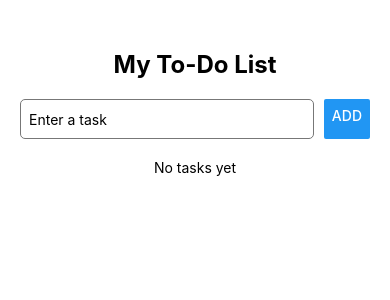
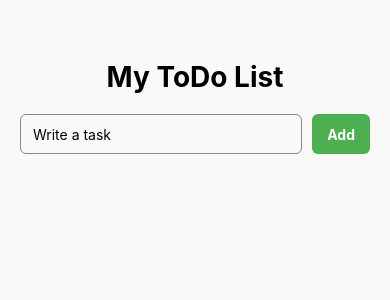
Before and after one commit to Dulanga2002/ToDoApp, a React Native app: screen / in a window 390 px wide. Shown: the top 300 px of the page. Built offline with nearby package versions, Linux system fonts and the light colour scheme.

Commit message:
change the design app

```diff
--- a/App.js
+++ b/App.js
@@ -1,42 +1,50 @@
 import React, { useState } from 'react';
-import { View, Text, TextInput, Button, FlatList, StyleSheet, TouchableOpacity } from 'react-native';
+import { StyleSheet, Text, View, TextInput, TouchableOpacity, FlatList } from 'react-native';
 
 export default function App() {
   const [task, setTask] = useState('');
-  const [tasks, setTasks] = useState([]);
+  const [taskItems, setTaskItems] = useState([]);
 
   const addTask = () => {
-    if (task.trim() === '') return;
-    setTasks([...tasks, { key: Date.now().toString(), text: task }]);
-    setTask('');
+    if (task.trim()) {
+      setTaskItems([...taskItems, task.trim()]);
+      setTask('');
+    }
   };
 
-  const removeTask = (key) => {
-    setTasks(tasks.filter(item => item.key !== key));
+  const deleteTask = (index) => {
+    let itemsCopy = [...taskItems];
+    itemsCopy.splice(index, 1);
+    setTaskItems(itemsCopy);
   };
 
   return (
     <View style={styles.container}>
-      <Text style={styles.title}>My To-Do List</Text>
+      <Text style={styles.title}>My ToDo List</Text>
 
-      <View style={styles.inputContainer}>
+      <View style={styles.inputWrapper}>
         <TextInput
           style={styles.input}
-          placeholder="Enter a task"
+          placeholder="Write a task"
           value={task}
-          onChangeText={setTask}
+          onChangeText={text => setTask(text)}
         />
-        <Button title="Add" onPress={addTask} />
+        <TouchableOpacity style={styles.addButton} onPress={addTask}>
+          <Text style={styles.addButtonText}>Add</Text>
+        </TouchableOpacity>
       </View>
 
       <FlatList
-        data={tasks}
-        renderItem={({ item }) => (
-          <TouchableOpacity onPress={() => removeTask(item.key)}>
-            <Text style={styles.task}>{item.text}</Text>
-          </TouchableOpacity>
+        data={taskItems}
+        keyExtractor={(item, index) => index.toString()}
+        renderItem={({ item, index }) => (
+          <View style={styles.taskItem}>
+            <Text style={styles.taskText}>{item}</Text>
+            <TouchableOpacity onPress={() => deleteTask(index)}>
+              <Text style={styles.deleteText}>Delete</Text>
+            </TouchableOpacity>
+          </View>
         )}
-        ListEmptyComponent={<Text style={{textAlign: 'center'}}>No tasks yet</Text>}
       />
     </View>
   );
@@ -44,34 +52,53 @@ export default function App() {
 
 const styles = StyleSheet.create({
   container: {
-    paddingTop: 50,
+    flex: 1,
+    paddingTop: 60,
     paddingHorizontal: 20,
-    flex: 1,
-    backgroundColor: '#fff',
+    backgroundColor: '#f9f9f9',
   },
   title: {
-    fontSize: 24,
+    fontSize: 28,
     fontWeight: 'bold',
     marginBottom: 20,
     textAlign: 'center',
   },
-  inputContainer: {
+  inputWrapper: {
     flexDirection: 'row',
     marginBottom: 20,
   },
   input: {
     flex: 1,
-    borderColor: '#777',
+    borderColor: '#888',
     borderWidth: 1,
-    marginRight: 10,
-    paddingHorizontal: 8,
+    borderRadius: 6,
+    paddingHorizontal: 12,
     height: 40,
-    borderRadius: 5,
   },
-  task: {
-    fontSize: 18,
-    padding: 10,
-    borderBottomColor: '#ddd',
-    borderBottomWidth: 1,
+  addButton: {
+    backgroundColor: '#4CAF50',
+    justifyContent: 'center',
+    paddingHorizontal: 15,
+    marginLeft: 10,
+    borderRadius: 6,
+  },
+  addButtonText: {
+    color: 'white',
+    fontWeight: 'bold',
+  },
+  taskItem: {
+    backgroundColor: 'white',
+    padding: 15,
+    marginBottom: 10,
+    borderRadius: 6,
+    flexDirection: 'row',
+    justifyContent: 'space-between',
+  },
+  taskText: {
+    fontSize: 16,
+  },
+  deleteText: {
+    color: 'red',
+    fontWeight: 'bold',
   },
 });
```
